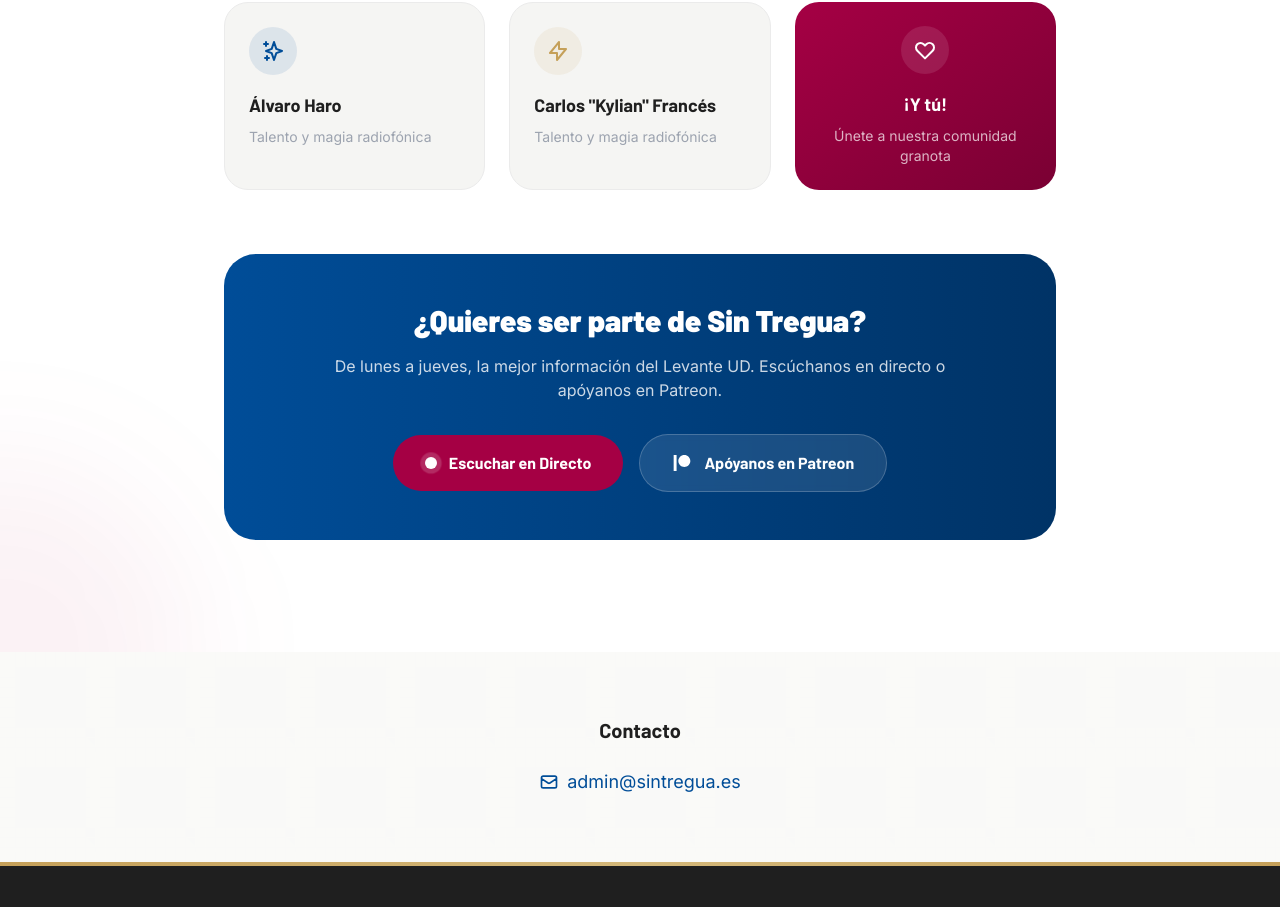
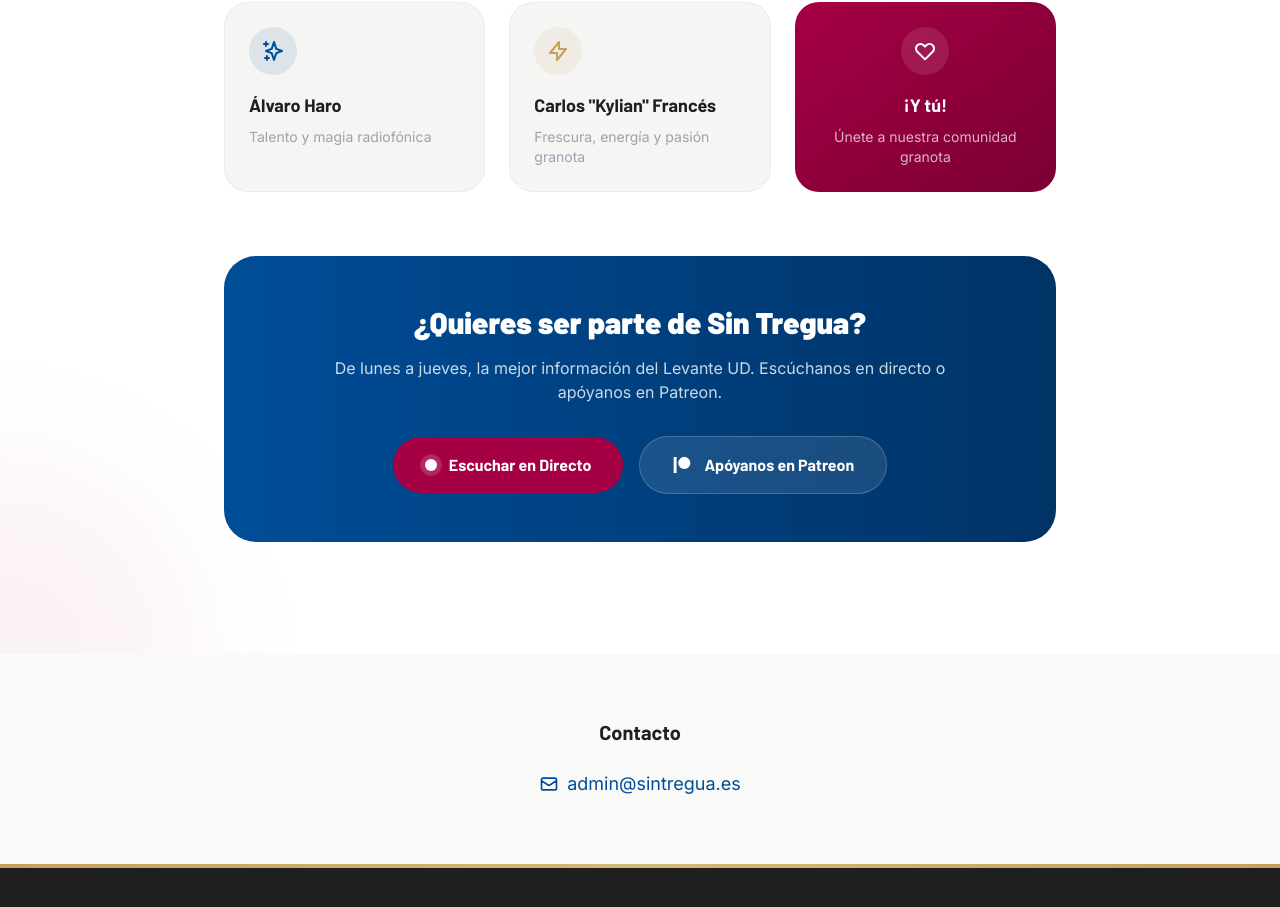
Before and after one commit to albope/sin-tregua-radio, a Next.js app in the folder sintregua-redesign/: page /quienes-somos in a window 1280 px wide. Shown: the part 2497-3404 px from the top of the page. Built offline with nearby package versions, Linux system fonts and the light colour scheme.

Commit message:
Actualizar descripciÃ³n de Kylian: frescura, energÃ­a y pasiÃ³n granota

```diff
--- a/sintregua-redesign/src/app/quienes-somos/page.tsx
+++ b/sintregua-redesign/src/app/quienes-somos/page.tsx
@@ -169,7 +169,7 @@
                   </svg>
                 </div>
                 <h4 className="font-display font-bold text-lg text-neutral-dark mb-2">Carlos &quot;Kylian&quot; Francés</h4>
-                <p className="text-neutral-muted text-sm">Talento y magia radiofónica</p>
+                <p className="text-neutral-muted text-sm">Frescura, energía y pasión granota</p>
               </div>
 
               {/* Placeholder para más miembros */}
```
